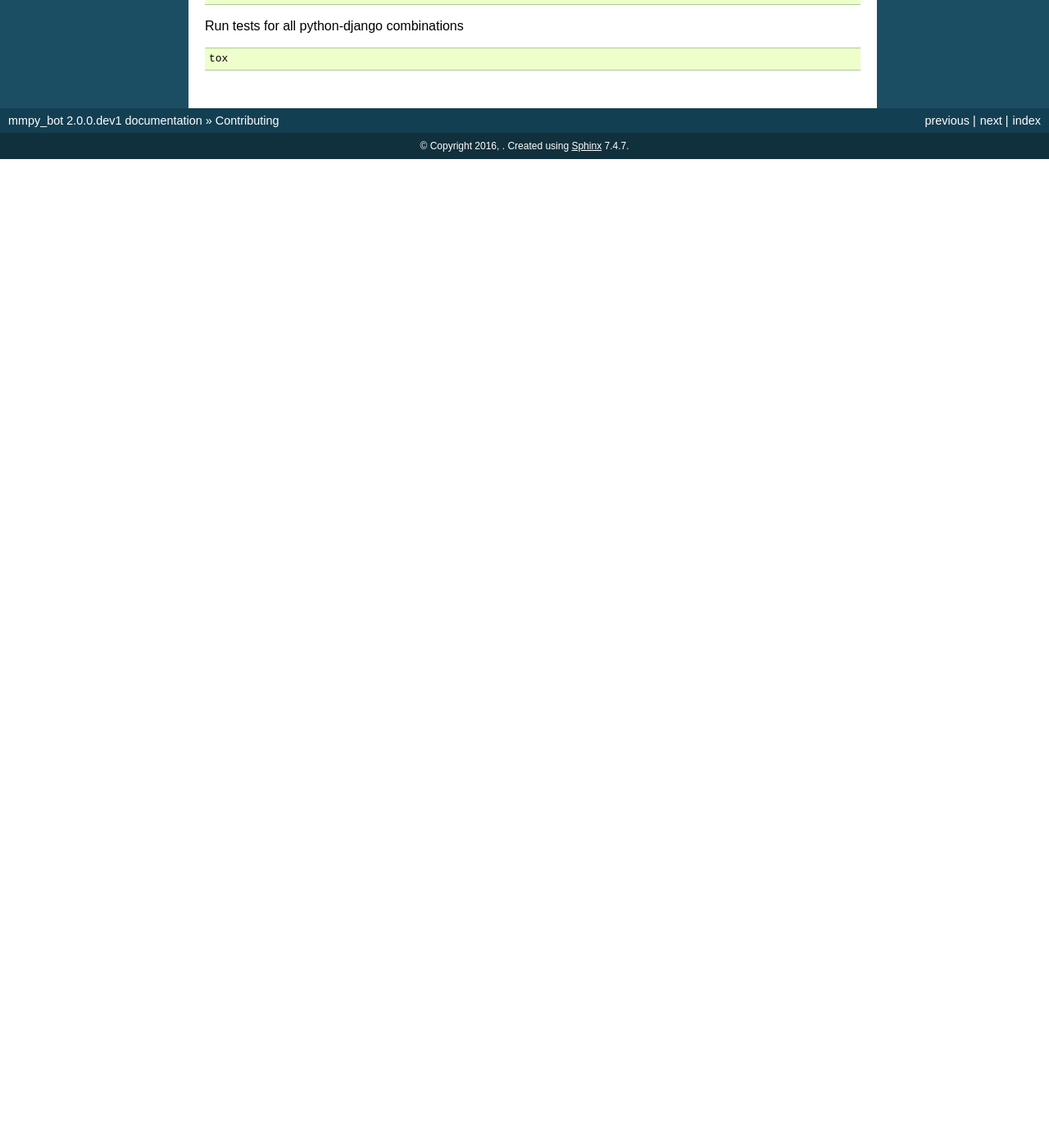
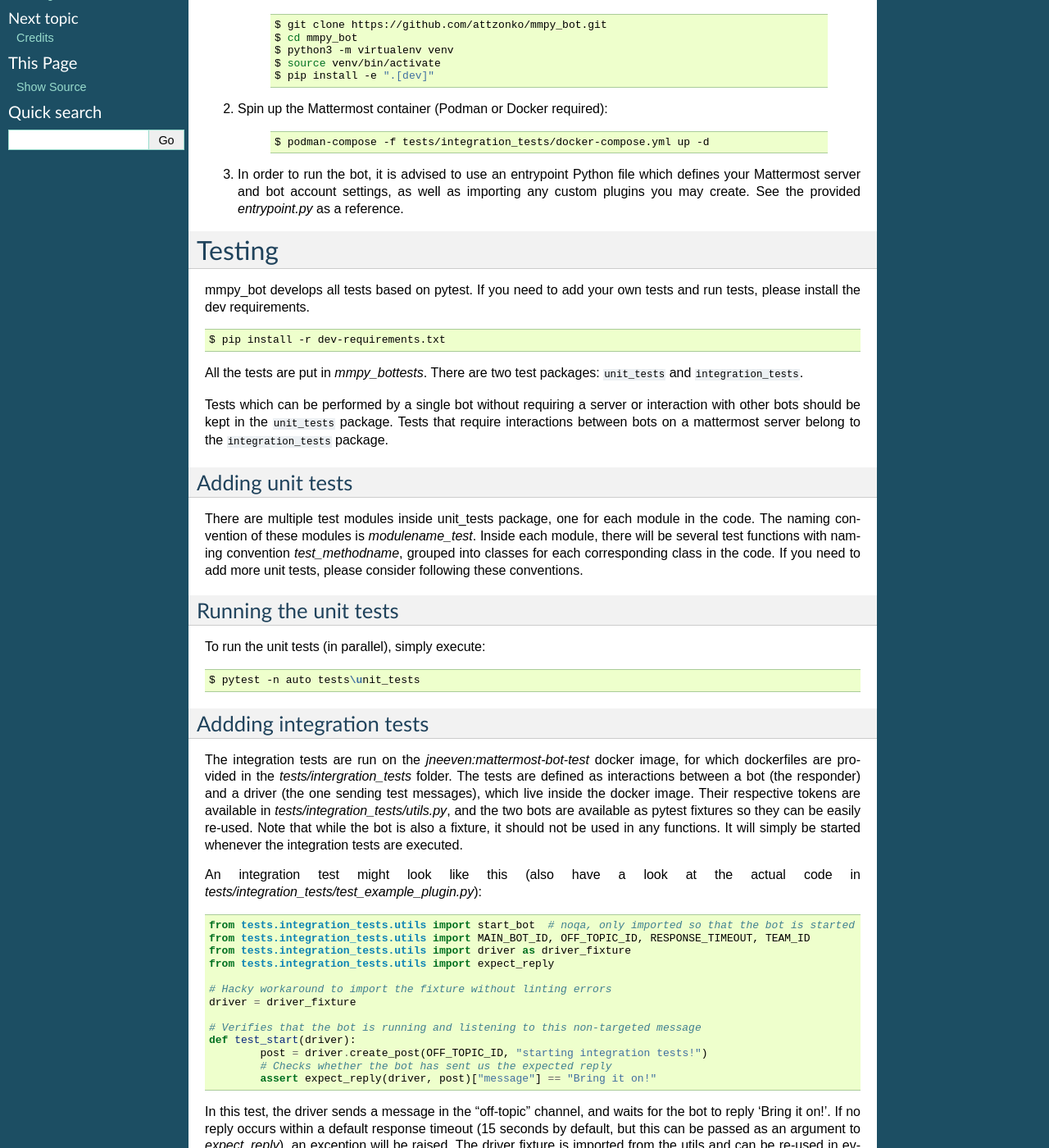
Before and after one commit to attzonko/mmpy_bot, a Sphinx documentation site: the page built from docs/contributing.rst, in a window 1280 px wide and 1400 px high, scrolled down 270 px. Shown: the whole window at 82% size. Built offline with Sphinx 7.4.7, drawn with Linux system fonts in a browser that asks for light colours; pages that are not in the unit, such as notebooks, are missing from menus; before the commit the page ends 900 px from its top, so only the background shows below that; some of the changed text lies outside the part shown.

Commit message:
Updating contributing.rst - Include dev environment setup information - Copied content from testing.rst

```diff
--- a/docs/contributing.rst
+++ b/docs/contributing.rst
@@ -3,16 +3,131 @@
 Contributing
 ============
 
-If you wish to contribute, please add corresponding tests.
 
-Running tests::
+Setup your environment
+----------------------
 
-    make test
+We recommend using `Virtualenv <https://virtualenv.pypa.io/en/latest/>`_ to keep your development environment isolated from your base Python environment.
+Virtualenv can be installed via pip:
 
-Checking coverage (requires ``coverage`` package)::
+    .. code-block:: bash
 
-    make coverage
+        $ pip install virtualenv
 
-Run tests for all python-django combinations ::
+#. Clone the mmpy_bot repository, setup your virtualenv and install the requirements:
 
-    tox
+    .. code-block:: bash
+
+        $ git clone https://github.com/attzonko/mmpy_bot.git
+        $ cd mmpy_bot
+        $ python3 -m virtualenv venv
+        $ source venv/bin/activate
+        $ pip install -e ".[dev]"
+
+#. Spin up the Mattermost container (Podman or Docker required):
+
+    .. code-block:: bash
+
+        $ podman-compose -f tests/integration_tests/docker-compose.yml up -d
+
+#. In order to run the bot, it is advised to use an entrypoint Python file which defines your Mattermost server and bot account settings,
+   as well as importing any custom plugins you may create. See the provided `entrypoint.py` as a reference.
+
+
+Testing
+=======
+
+mmpy_bot develops all tests based on pytest. If you need to add your own tests and run tests, please install the dev requirements.
+
+.. code-block:: bash
+
+	$ pip install -r dev-requirements.txt
+
+All the tests are put in `mmpy_bot\tests`.
+There are two test packages: :code:`unit_tests` and :code:`integration_tests`.
+
+Tests which can be performed by a single bot without requiring a server or interaction with other bots should be kept in the :code:`unit_tests` package.
+Tests that require interactions between bots on a mattermost server belong to the :code:`integration_tests` package.
+
+
+Adding unit tests
+--------------
+
+There are multiple test modules inside unit_tests package, one for each module in the code.
+The naming convention of these modules is *modulename_test*.
+Inside each module, there will be several test functions with naming convention *test_methodname*, grouped into classes for each corresponding class in the code.
+If you need to add more unit tests, please consider following these conventions.
+
+
+Running the unit tests
+--------------
+
+To run the unit tests (in parallel), simply execute:
+
+.. code-block:: bash
+
+	$ pytest -n auto tests\unit_tests
+
+
+Addding integration tests
+------------------
+
+The integration tests are run on the `jneeven:mattermost-bot-test` docker image, for which dockerfiles are provided in the `tests/intergration_tests` folder.
+The tests are defined as interactions between a bot (the responder) and a driver (the one sending test messages), which live inside the docker image.
+Their respective tokens are available in `tests/integration_tests/utils.py`, and the two bots are available as pytest fixtures so they can be easily re-used.
+Note that while the bot is also a fixture, it should not be used in any functions.
+It will simply be started whenever the integration tests are executed.
+
+An integration test might look like this (also have a look at the actual code in `tests/integration_tests/test_example_plugin.py`):
+
+.. code-block:: python
+
+	from tests.integration_tests.utils import start_bot  # noqa, only imported so that the bot is started
+	from tests.integration_tests.utils import MAIN_BOT_ID, OFF_TOPIC_ID, RESPONSE_TIMEOUT, TEAM_ID
+	from tests.integration_tests.utils import driver as driver_fixture
+	from tests.integration_tests.utils import expect_reply
+
+	# Hacky workaround to import the fixture without linting errors
+	driver = driver_fixture
+
+	# Verifies that the bot is running and listening to this non-targeted message
+	def test_start(driver):
+		post = driver.create_post(OFF_TOPIC_ID, "starting integration tests!")
+		# Checks whether the bot has sent us the expected reply
+		assert expect_reply(driver, post)["message"] == "Bring it on!"
+
+In this test, the driver sends a message in the "off-topic" channel, and waits for the bot to reply 'Bring it on!'.
+If no reply occurs within a default response timeout (15 seconds by default, but this can be passed as an argument to `expect_reply`), an exception will be raised.
+The driver fixture is imported from the utils and can be re-used in every test function simply by adding it as a function argument.
+
+
+
+Running the integration_tests
+------------------
+
+Running the integration_tests is easy: simply `cd` into `tests/integration_tests`, and run `docker-compose up -d` to start a local mattermost server.
+Then run `pytest -n auto .` to start the tests! For more info about the integration tests an the docker server, have a look at `tests/integration_tests/README.md`.
+
+Test coverage:
+--------------
+
+Install pytest-cov_:
+
+.. _pytest-cov: https://pypi.org/project/pytest-cov/
+
+.. code-block:: bash
+
+	$ pip install pytest-cov
+
+Set necessary configuration as described above, and run:
+
+.. code-block:: bash
+
+	$ py.test --cov=mmpy_bot tests\
+
+It automatically runs tests and measures code coverage of modules under mmpy_bot root dir.
+Using "--cov-report" parameter to write report into "cov_html" folder by html format.
+
+.. code-block:: bash
+
+	py.test --cov-report html:logs\cov_html --cov=mmpy_bot tests\
```
